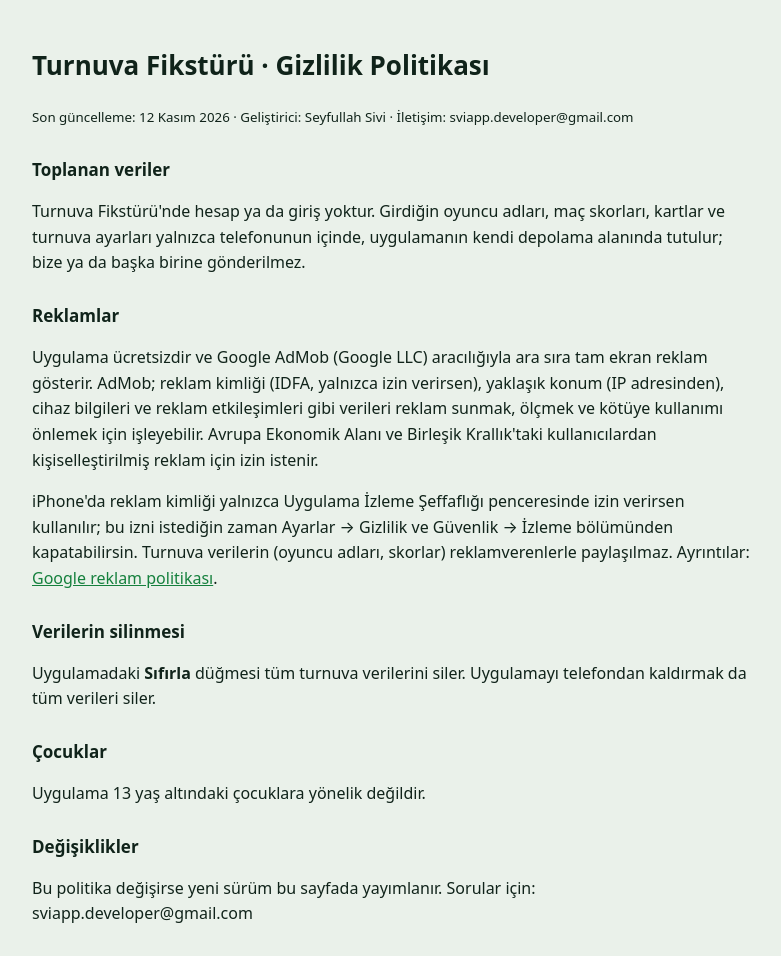
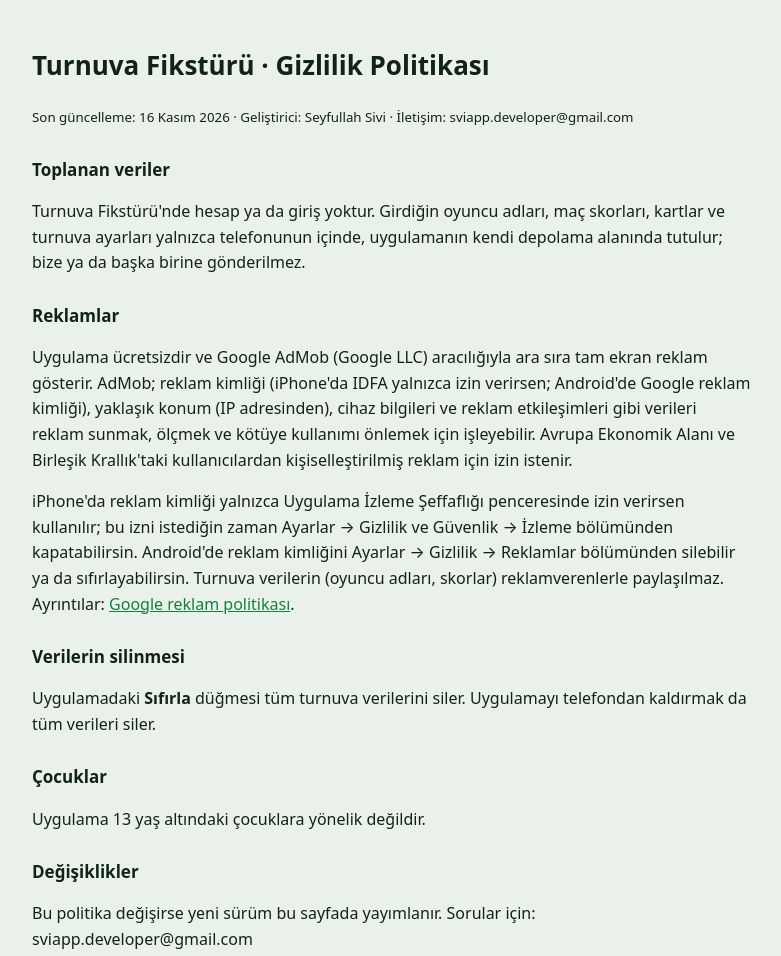
Before and after one commit to sviappdeveloper-sketch/ps-turnuva, a plain HTML site: page site/gizlilik.html in a window 1280 px wide. Shown: the whole page, without its empty margins (248-1029 px from the left). Drawn offline with Linux system fonts and the light colour scheme.

Commit message:
Gizlilik politikası: Android reklam kimliği
Co-Authored-By: Claude Opus 5.5 <noreply@anthropic.com>
Claude-Session: https://claude.ai/code/session_011TVu8X5DBByzCCgqWkUbeB

```diff
--- a/site/gizlilik.html
+++ b/site/gizlilik.html
@@ -3,12 +3,12 @@
 <title>Turnuva Fikstürü · Gizlilik Politikası</title><style>body{font-family:system-ui,-apple-system,Segoe UI,Roboto,sans-serif;max-width:720px;margin:0 auto;padding:28px 20px 60px;line-height:1.6;color:#10231a;background:#eaf1ea}h1{font-size:26px}h2{font-size:17px;margin-top:26px}a{color:#15803d}</style></head>
 <body>
 <h1>Turnuva Fikstürü · Gizlilik Politikası</h1>
-<p><small>Son güncelleme: 12 Kasım 2026 · Geliştirici: Seyfullah Sivi · İletişim: sviapp.developer@gmail.com</small></p>
+<p><small>Son güncelleme: 16 Kasım 2026 · Geliştirici: Seyfullah Sivi · İletişim: sviapp.developer@gmail.com</small></p>
 <h2>Toplanan veriler</h2>
 <p>Turnuva Fikstürü'nde hesap ya da giriş yoktur. Girdiğin oyuncu adları, maç skorları, kartlar ve turnuva ayarları yalnızca telefonunun içinde, uygulamanın kendi depolama alanında tutulur; bize ya da başka birine gönderilmez.</p>
 <h2>Reklamlar</h2>
-<p>Uygulama ücretsizdir ve Google AdMob (Google LLC) aracılığıyla ara sıra tam ekran reklam gösterir. AdMob; reklam kimliği (IDFA, yalnızca izin verirsen), yaklaşık konum (IP adresinden), cihaz bilgileri ve reklam etkileşimleri gibi verileri reklam sunmak, ölçmek ve kötüye kullanımı önlemek için işleyebilir. Avrupa Ekonomik Alanı ve Birleşik Krallık'taki kullanıcılardan kişiselleştirilmiş reklam için izin istenir.</p>
-<p>iPhone'da reklam kimliği yalnızca Uygulama İzleme Şeffaflığı penceresinde izin verirsen kullanılır; bu izni istediğin zaman Ayarlar → Gizlilik ve Güvenlik → İzleme bölümünden kapatabilirsin. Turnuva verilerin (oyuncu adları, skorlar) reklamverenlerle paylaşılmaz. Ayrıntılar: <a href="https://policies.google.com/technologies/ads">Google reklam politikası</a>.</p>
+<p>Uygulama ücretsizdir ve Google AdMob (Google LLC) aracılığıyla ara sıra tam ekran reklam gösterir. AdMob; reklam kimliği (iPhone'da IDFA yalnızca izin verirsen; Android'de Google reklam kimliği), yaklaşık konum (IP adresinden), cihaz bilgileri ve reklam etkileşimleri gibi verileri reklam sunmak, ölçmek ve kötüye kullanımı önlemek için işleyebilir. Avrupa Ekonomik Alanı ve Birleşik Krallık'taki kullanıcılardan kişiselleştirilmiş reklam için izin istenir.</p>
+<p>iPhone'da reklam kimliği yalnızca Uygulama İzleme Şeffaflığı penceresinde izin verirsen kullanılır; bu izni istediğin zaman Ayarlar → Gizlilik ve Güvenlik → İzleme bölümünden kapatabilirsin. Android'de reklam kimliğini Ayarlar → Gizlilik → Reklamlar bölümünden silebilir ya da sıfırlayabilirsin. Turnuva verilerin (oyuncu adları, skorlar) reklamverenlerle paylaşılmaz. Ayrıntılar: <a href="https://policies.google.com/technologies/ads">Google reklam politikası</a>.</p>
 <h2>Verilerin silinmesi</h2>
 <p>Uygulamadaki <b>Sıfırla</b> düğmesi tüm turnuva verilerini siler. Uygulamayı telefondan kaldırmak da tüm verileri siler.</p>
 <h2>Çocuklar</h2>
```
